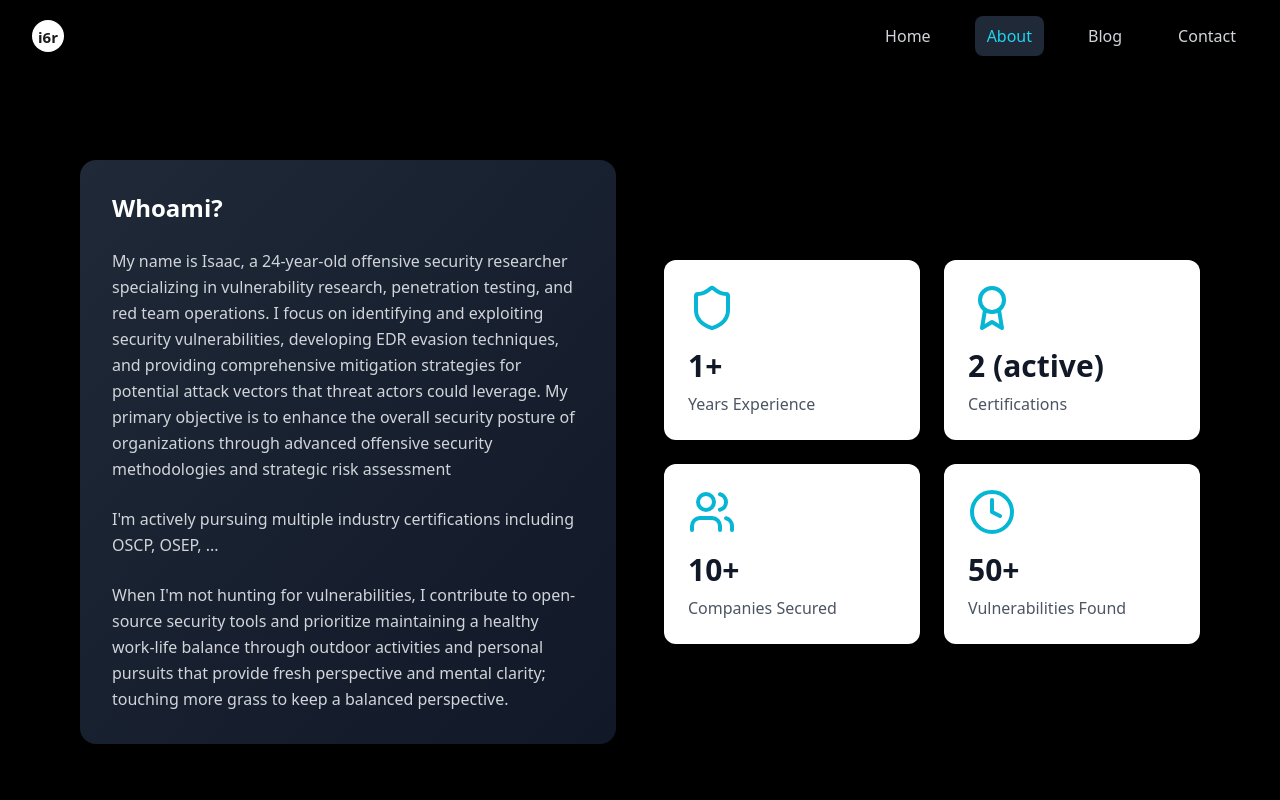
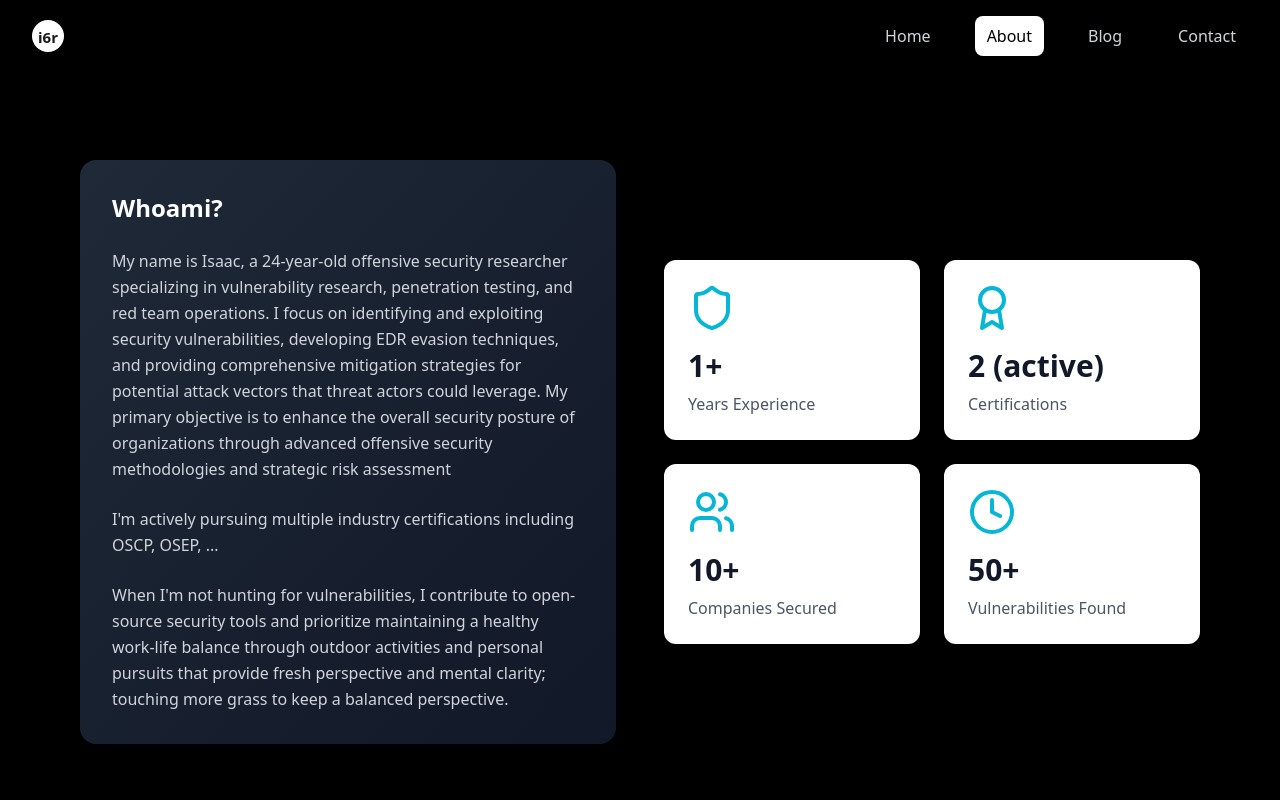
Before and after one commit to 0xi6r/0xi6r.github.io, a React (Vite) app in the folder project/: page /about in a window 1280 px wide. Shown: the top 800 px of the page. Built offline with nearby package versions, Linux system fonts and the light colour scheme.

Commit message:
Change nav components color scheme

```diff
--- a/project/src/components/Navigation.tsx
+++ b/project/src/components/Navigation.tsx
@@ -57,8 +57,8 @@ const Navigation = () => {
                 to={item.href}
                 className={`transition-colors duration-200 font-medium px-3 py-2 rounded-lg ${
                   isActive(item.href)
-                    ? 'text-cyan-400 bg-gray-800'
-                    : 'text-gray-300 hover:text-cyan-400 hover:bg-gray-800'
+                    ? 'text-black bg-white'
+                    : 'text-gray-300 hover:text-black hover:bg-gray-300'
                 }`}
               >
                 {item.name}
```
